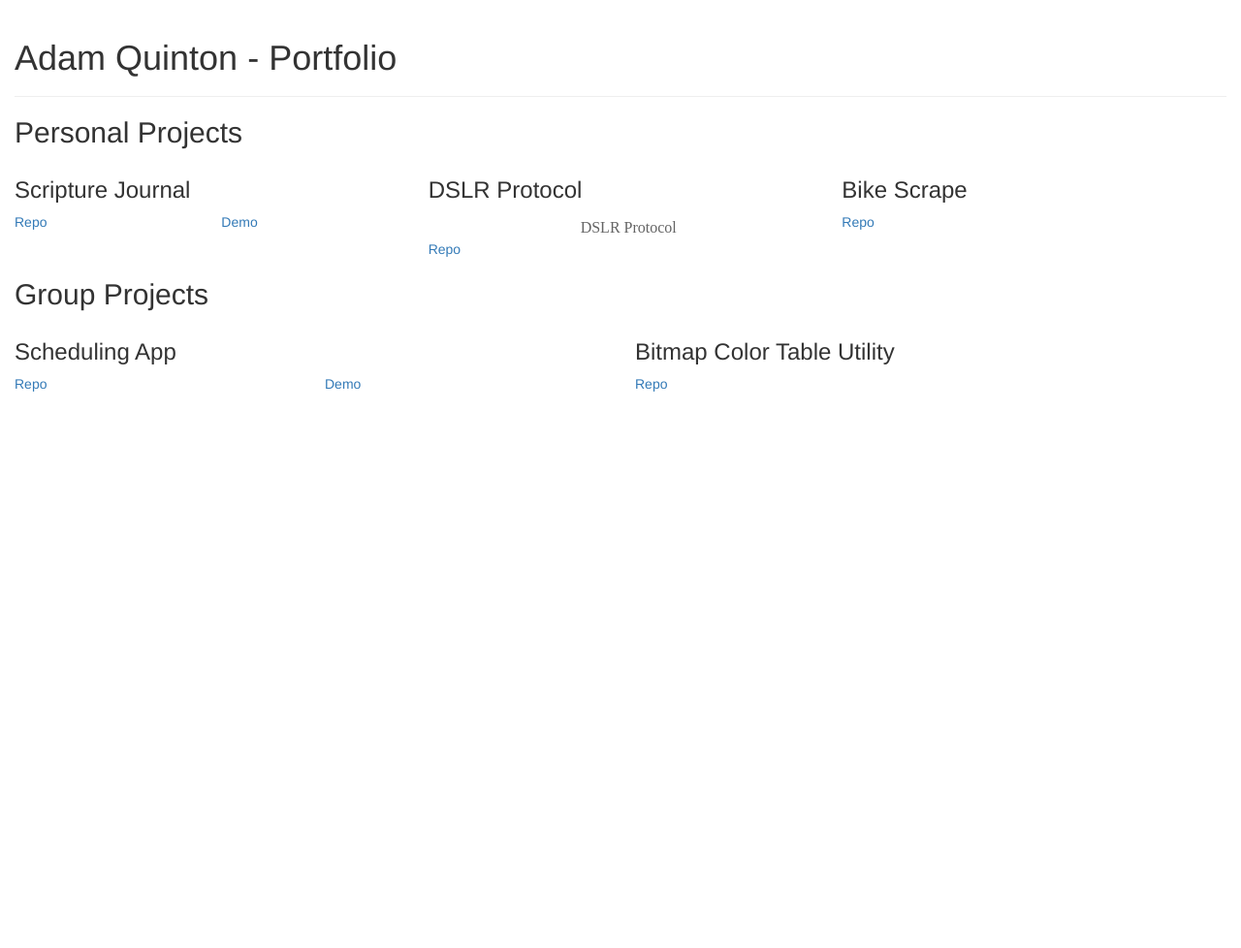
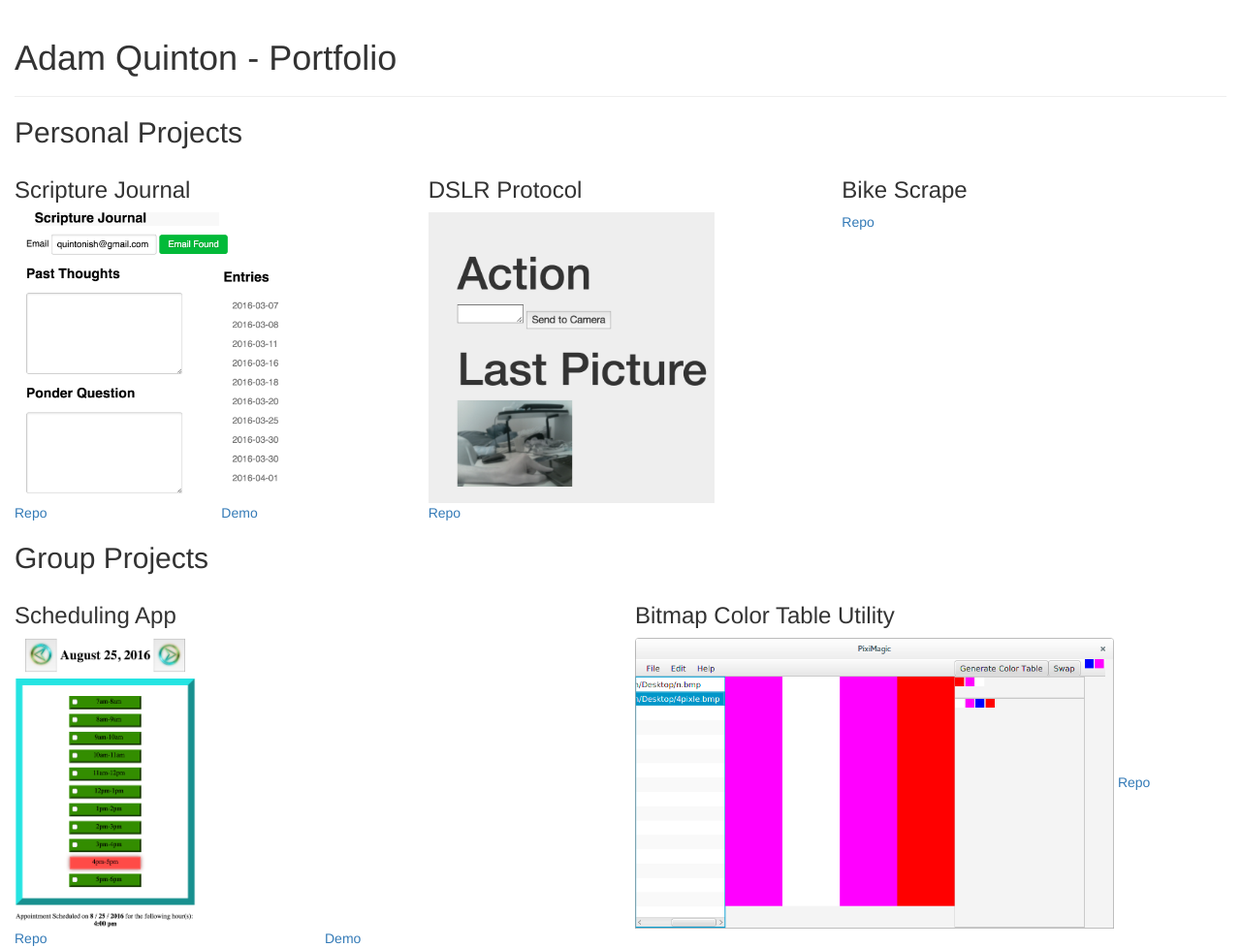
Before and after one commit to zvakanaka/internship_2016_zvakanaka.github.io, a Jekyll site: the page folio/index.html, which Jekyll copies as it is, in a window 1280 px wide. Shown: the whole page at 97% size. Built offline with Jekyll 4.4.1, drawn with Linux system fonts in a browser that asks for light colours; before the commit the page ends 900 px from its top, so only the background shows below that.

```diff
--- a/folio/index.html
+++ b/folio/index.html
@@ -2,39 +2,16 @@
 <html lang="en">
 
 <head>
-  <title>What Bootstrap</title>
+  <title>Adam Quinton - Portfolio</title>
   <meta charset="utf-8">
   <meta name="viewport" content="width=device-width, initial-scale=1">
   <link rel="stylesheet" href="http://maxcdn.bootstrapcdn.com/bootstrap/3.3.6/css/bootstrap.min.css">
   <script src="https://ajax.googleapis.com/ajax/libs/jquery/1.12.0/jquery.min.js"></script>
   <script src="http://maxcdn.bootstrapcdn.com/bootstrap/3.3.6/js/bootstrap.min.js"></script>
   <style>
-  img {
-display: block;
-font-family: Helvetica, Arial, sans-serif;
-font-weight: 300;
-height: auto;
-line-height: 2;
-position: relative;
-text-align: center;
-width: 100%;
-}
-img:after {
-  content: "\f1c5" " " attr(alt);
-
-  font-size: 16px;
-  font-family: FontAwesome;
-  color: rgb(100, 100, 100);
-
-  display: block;
-  position: absolute;
-  z-index: 2;
-  top: 0;
-  left: 0;
-  width: 100%;
-  height: 100%;
-  background-color: #fff;
-}
+    img {
+      height: 300px !important;
+    }
   </style>
 </head>
 
@@ -49,6 +26,7 @@ img:after {
       <div class="row">
         <div class="col-sm-4">
           <h3>Scripture Journal</h3>
+          <img class="img-responsive" src="images/scripture-journal.png" alt="Scripture Journal" height="200px">
           <div class="row">
             <div class="col-sm-6">
               <a href="https://github.com/zvakanaka/scripture-journal">Repo</a>
@@ -60,7 +38,7 @@ img:after {
           </div>
         <div class="col-sm-4">
           <h3>DSLR Protocol</h3>
-            <img class="image-responsive" src="images/dslr.png" alt="DSLR Protocol"/>
+            <img class="image-responsive" src="images/dslr.png" alt="DSLR Protocol" height="200px"/>
             <div class="row">
               <div class="col-sm-6">
                 <a href="https://github.com/zvakanaka/dslr-protocol">Repo</a>
@@ -76,6 +54,7 @@ img:after {
       <div class="row">
         <div class="col-sm-6">
           <h3>Scheduling App</h3>
+          <img class="image-responsive" src="images/schedule.png" alt="Schedule App" height="200px"/>
           <div class="row">
             <div class="col-sm-6">
               <a href="https://github.com/Polfer-Shannon/6-F15-CIT261">Repo</a>
@@ -88,6 +67,7 @@ img:after {
         </div>
         <div class="col-sm-6">
           <h3>Bitmap Color Table Utility</h3>
+          <img class="image-responsive" src="images/bitbit.png" alt="Schedule App" height="200px"/>
           <a href="https://github.com/zvakanaka/bitbit">Repo</a>
         </div>
       </div>
```
Also changed, not shown: _posts/2016-7-9-Week-11-Saturday.md (added, +20 -0 lines), folio/images/bitbit.png (added), folio/images/dslr.png (added), folio/images/schedule.png (added), folio/images/scripture-journal.png (added).
